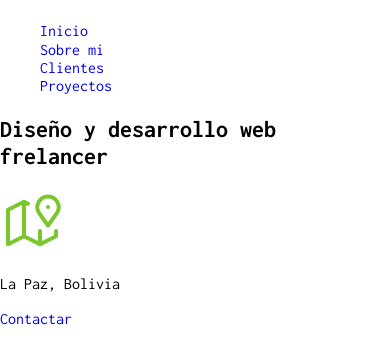
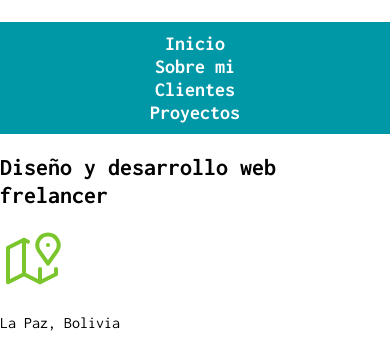
Before and after one commit to Javicot/Proyectos-Udemy-Sitio-Freelancer, a plain HTML site: page index.html in a window 390 px wide. Shown: the part 116-461 px from the top of the page. Drawn offline with nearby package versions, Linux system fonts and the light colour scheme.

Commit message:
NavMain finished

```diff
--- a/CSS/styles.css
+++ b/CSS/styles.css
@@ -28,10 +28,15 @@ body {
 }
 ul {
   list-style: none;
+  display: inline;
+}
+li {
+  display: inline;
 }
 a {
   text-decoration: none;
 }
+/** ==================== CSS ==================== */
 .titulo {
   text-align: center;
   font-size: 3.8rem;
@@ -39,3 +44,51 @@ a {
 .titulo span {
   font-size: 2rem;
 }
+
+.nB {
+  background-color: #0097a7;
+}
+
+.navMain ul {
+  padding: 1rem;
+  display: flex;
+  justify-content: space-around;
+}
+.navMain a {
+  color: var(--blanco);
+  font-size: 2rem;
+  font-weight: bold;
+  padding: 1rem;
+}
+.navMain a:hover {
+  background-color: var(--primario);
+  color: var(--oscuro);
+}
+.contenedor {
+  max-width: 120rem;
+  margin: 0 auto;
+}
+
+/** ==================== MQ OF NAVBAR ==================== */
+@media (max-width: 534px) {
+  .navMain ul {
+    display: flex;
+    flex-direction: column;
+    padding: 1rem;
+    align-items: center;
+  }
+  .navMain a {
+    padding: 0;
+    margin: 10rem;
+  }
+
+  .navMain li:hover {
+    background-color: var(--primario);
+    width: 100%;
+    text-align: center;
+  }
+}
+/* .x input {
+  display: block;
+} */
+/*para el formulario*/
--- a/index.html
+++ b/index.html
@@ -19,7 +19,8 @@
   </header>
 
   <!--* ==================== NAVBAR ==================== -->
-  <nav>
+  <div class="nB">
+    <nav class="navMain contenedor">
       <ul>
         <li><a href="#">Inicio</a></li>
         <li><a href="#">Sobre mi</a></li>
@@ -27,6 +28,7 @@
         <li><a href="#">Proyectos</a></li>
       </ul>
     </nav>
+  </div>
 
   <!--* ==================== Primera sección ====================-->
   <section>
@@ -127,7 +129,7 @@
     <h2>Contacto</h2>
 
     <form action="">
-      <fieldset>
+      <fieldset class="x">
         <legend>Contáctame</legend>
         <label for="">Nombre</label>
         <input type="text" placeholder="Tu Nombre">
```
Lines whose indentation alone changed are shown as unchanged.
